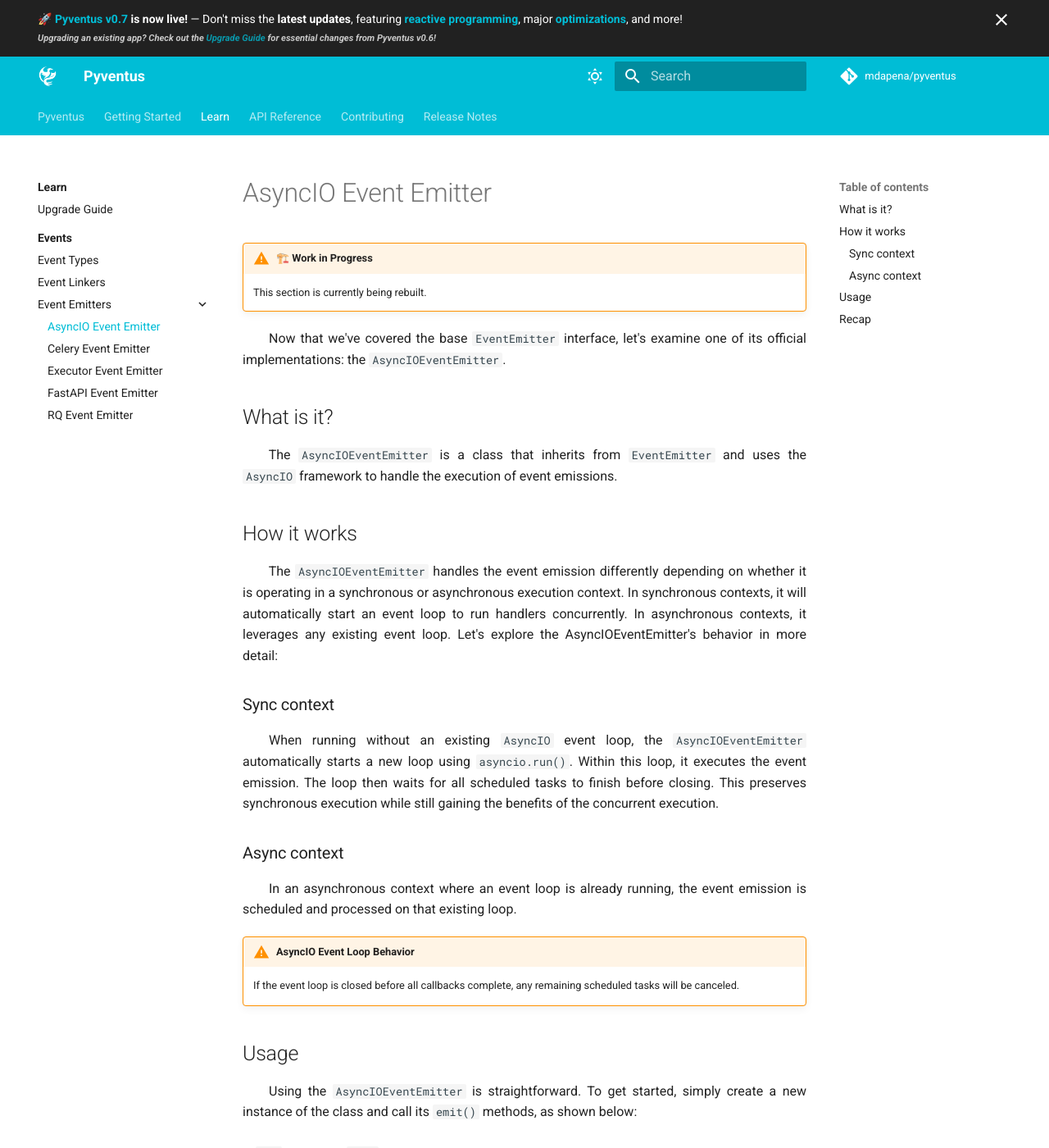
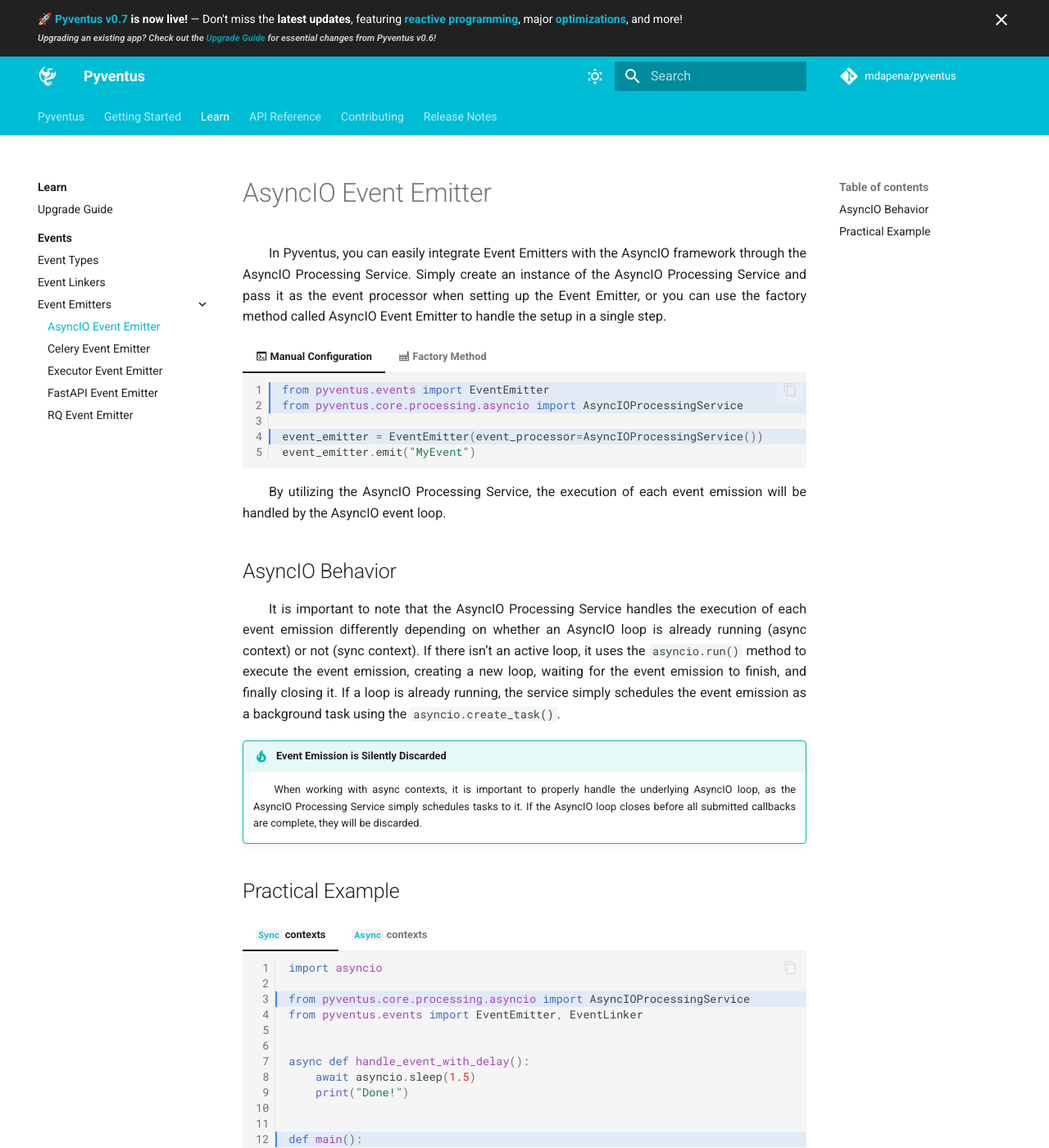
Before and after one commit to mdapena/pyventus, an MkDocs documentation site: the page built from docs/learn/events/emitters/asyncio.md, in a window 1280 px wide and 1400 px high. Shown: the whole window at 82% size. Built offline with MkDocs 1.6.1 and Material for MkDocs 9.7.7, drawn with Linux system fonts in a browser that asks for light colours; comment, search, counter and statistics services are not loaded; the version menu is left out; some of the changed text lies outside the part shown.

Commit message:
Update `ascynio emitters` page in the event learning section

````diff
--- /dev/null
+++ b/docs/learn/events/emitters/asyncio.md
@@ -0,0 +1,109 @@
+# AsyncIO Event Emitter
+
+<p style="text-align: justify;">
+	&emsp;&emsp;In Pyventus, you can easily integrate Event Emitters with the AsyncIO framework through the AsyncIO Processing Service. Simply create an instance of the AsyncIO Processing Service and pass it as the event processor when setting up the Event Emitter, or you can use the factory method called AsyncIO Event Emitter to handle the setup in a single step.
+</p>
+
+=== ":material-console: Manual Configuration"
+
+    ```Python linenums="1" hl_lines="1 2 4"
+    from pyventus.events import EventEmitter
+    from pyventus.core.processing.asyncio import AsyncIOProcessingService
+
+    event_emitter = EventEmitter(event_processor=AsyncIOProcessingService())
+    event_emitter.emit("MyEvent")
+    ```
+
+=== ":material-factory: Factory Method"
+
+    ```Python linenums="1" hl_lines="1 4"
+    from pyventus.events import AsyncIOEventEmitter, EventEmitter
+
+
+    event_emitter: EventEmitter = AsyncIOEventEmitter()
+    event_emitter.emit("MyEvent")
+    ```
+
+<p style="text-align: justify;">
+	&emsp;&emsp;By utilizing the AsyncIO Processing Service, the execution of each event emission will be handled by the AsyncIO event loop.
+</p>
+
+## AsyncIO Behavior
+
+<p style="text-align: justify;" markdown>
+	&emsp;&emsp;It is important to note that the AsyncIO Processing Service handles the execution of each event emission differently depending on whether an AsyncIO loop is already running (async context) or not (sync context). If there isn’t an active loop, it uses the `asyncio.run()` method to execute the event emission, creating a new loop, waiting for the event emission to finish, and finally closing it. If a loop is already running, the service simply schedules the event emission as a background task using the `asyncio.create_task()`.
+</p>
+
+!!! tip "Event Emission is Silently Discarded"
+
+    <p style="text-align: justify;">
+        &emsp;&emsp;When working with async contexts, it is important to properly handle the underlying AsyncIO loop, as the AsyncIO Processing Service simply schedules tasks to it. If the AsyncIO loop closes before all submitted callbacks are complete, they will be discarded.
+    </p>
+
+## Practical Example
+
+=== "`Sync` contexts"
+
+    ```Python linenums="1" hl_lines="3 12 18 19"
+    import asyncio
+
+    from pyventus.core.processing.asyncio import AsyncIOProcessingService
+    from pyventus.events import EventEmitter, EventLinker
+
+
+    async def handle_event_with_delay():
+        await asyncio.sleep(1.5)
+        print("Done!")
+
+
+    def main():
+        print("Starting...")
+
+        EventLinker.subscribe("MyEvent", event_callback=handle_event_with_delay)
+        EventLinker.subscribe("MyEvent", event_callback=handle_event_with_delay)
+
+        event_processor = AsyncIOProcessingService()
+        event_emitter = EventEmitter(event_processor=event_processor)
+
+        event_emitter.emit("MyEvent")
+        event_emitter.emit("MyEvent")
+
+        print("Closing...")
+
+
+
+    main()
+    ```
+
+=== "`Async` contexts"
+
+    ```Python linenums="1" hl_lines="3 12 18 19 25"
+    import asyncio
+
+    from pyventus.core.processing.asyncio import AsyncIOProcessingService
+    from pyventus.events import EventEmitter, EventLinker
+
+
+    async def handle_event_with_delay():
+        await asyncio.sleep(1.5)
+        print("Done!")
+
+
+    async def main():
+        print("Starting...")
+
+        EventLinker.subscribe("MyEvent", event_callback=handle_event_with_delay)
+        EventLinker.subscribe("MyEvent", event_callback=handle_event_with_delay)
+
+        event_processor = AsyncIOProcessingService()
+        event_emitter = EventEmitter(event_processor=event_processor)
+
+        event_emitter.emit("MyEvent")
+        event_emitter.emit("MyEvent")
+
+        print("Closing...")
+        await event_processor.wait_for_tasks()
+
+
+    asyncio.run(main())
+    ```
--- a/docs/learn/events/emitters/asyncio/index.md
+++ /dev/null
@@ -1,138 +0,0 @@
----
-hide:
-    - feedback
----
-
-# AsyncIO Event Emitter
-
-!!! warning "🏗️ Work in Progress"
-
-    This section is currently being rebuilt.
-
-<p style='text-align: justify;' markdown>
-	&emsp;&emsp;Now that we've covered the base `EventEmitter` interface, let's examine one of its official
-	implementations: the `AsyncIOEventEmitter`.
-</p>
-
-## What is it?
-
-<p style='text-align: justify;' markdown>
-	&emsp;&emsp;The `AsyncIOEventEmitter` is a class that inherits from `EventEmitter` and uses the `AsyncIO`
-	framework to handle the execution of event emissions.
-</p>
-
-## How it works
-
-<p style='text-align: justify;' markdown>
-	&emsp;&emsp;The `AsyncIOEventEmitter` handles the event emission differently depending on whether it is operating in
-	a synchronous or asynchronous execution context. In synchronous contexts, it will automatically start an event loop
-	to run handlers concurrently. In asynchronous contexts, it leverages any existing event loop. Let's explore the
-	AsyncIOEventEmitter's behavior in more detail:
-</p>
-
-### Sync context
-
-<p style='text-align: justify;' markdown>
-	&emsp;&emsp;When running without an existing `AsyncIO` event loop, the `AsyncIOEventEmitter` automatically
-	starts a new loop using `asyncio.run()`. Within this loop, it executes the event emission. The
-	loop then waits for all scheduled tasks to finish before closing. This preserves synchronous
-	execution while still gaining the benefits of the concurrent execution.
-</p>
-
-### Async context
-
-<p style='text-align: justify;' markdown>
-	&emsp;&emsp;In an asynchronous context where an event loop is already running, the event emission is scheduled and
-	processed on that existing loop.
-</p>
-
-!!! warning "AsyncIO Event Loop Behavior"
-
-    <p style='text-align: justify;' markdown>
-        If the event loop is closed before all callbacks complete, any remaining scheduled tasks will be canceled.
-    </p>
-
-## Usage
-
-<p style='text-align: justify;' markdown>
-	&emsp;&emsp;Using the `AsyncIOEventEmitter` is straightforward. To get started, simply create a new instance of
-	the class and call its `emit()` methods, as shown below:
-</p>
-
-=== "`Sync` context"
-
-    ```Python title="Usage of the AsyncIOEventEmitter" linenums="1" hl_lines="14-16 19"
-    from pyventus import EventLinker, EventEmitter, AsyncIOEventEmitter
-
-
-    @EventLinker.on("StringEvent")
-    def sync_event_callback():
-        print("Sync event callback!")
-
-
-    @EventLinker.on("StringEvent")
-    async def async_event_callback():
-        print("Async event callback!")
-
-
-    def main():
-        event_emitter: EventEmitter = AsyncIOEventEmitter()
-        event_emitter.emit("StringEvent")
-
-
-    main()
-    ```
-
-=== "`Async` context"
-
-    ```Python title="Usage of the AsyncIOEventEmitter" linenums="1" hl_lines="14-17 19"
-    import asyncio
-    from pyventus import EventLinker, EventEmitter, AsyncIOEventEmitter
-
-    @EventLinker.on("StringEvent")
-    def sync_event_callback():
-        print("Sync event callback!")
-
-
-    @EventLinker.on("StringEvent")
-    async def async_event_callback():
-        print("Async event callback!")
-
-
-    async def main():
-        event_emitter: EventEmitter = AsyncIOEventEmitter()
-        event_emitter.emit("StringEvent")
-        await asyncio.sleep(0.5) # (1)!
-
-    asyncio.run(main())
-    ```
-
-    1.  By awaiting the `asyncio.sleep(0.5)`, we ensure the existing event loop continues running long enough for all
-        scheduled tasks to finish processing before concluding. Without waiting, closing the loop prematurely could
-        cause unfinished tasks to be canceled.
-
-## Recap
-
-<p style='text-align: justify;' markdown>
-	We've explored the `AsyncIOEventEmitter` class in depth:
-</p>
-
-<ul style='text-align: justify;' markdown>
-
-<li markdown>
-The `AsyncIOEventEmitter` inherits from the `EventEmitter` class
-</li>
-
-<li markdown>
-To use it, instantiate the class and call methods like `emit()`
-</li>
-
-</ul>
-
-<p style='text-align: justify;' markdown>
-	&emsp;&emsp;By understanding these concepts, you can effectively utilize the `AsyncIOEventEmitter` to emit events
-	in both synchronous and asynchronous contexts, benefiting from the concurrency features provided by the `AsyncIO`
-	framework.
-</p>
-
-<br>
--- a/mkdocs.yml
+++ b/mkdocs.yml
@@ -178,7 +178,7 @@
         - Event Linkers: learn/events/linkers.md
         - Event Emitters:
             - learn/events/emitters/index.md
-            - AsyncIO Event Emitter: learn/events/emitters/asyncio/index.md
+            - AsyncIO Event Emitter: learn/events/emitters/asyncio.md
             - Celery Event Emitter: learn/events/emitters/celery/index.md
             - Executor Event Emitter: learn/events/emitters/executor/index.md
             - FastAPI Event Emitter: learn/events/emitters/fastapi/index.md
````
